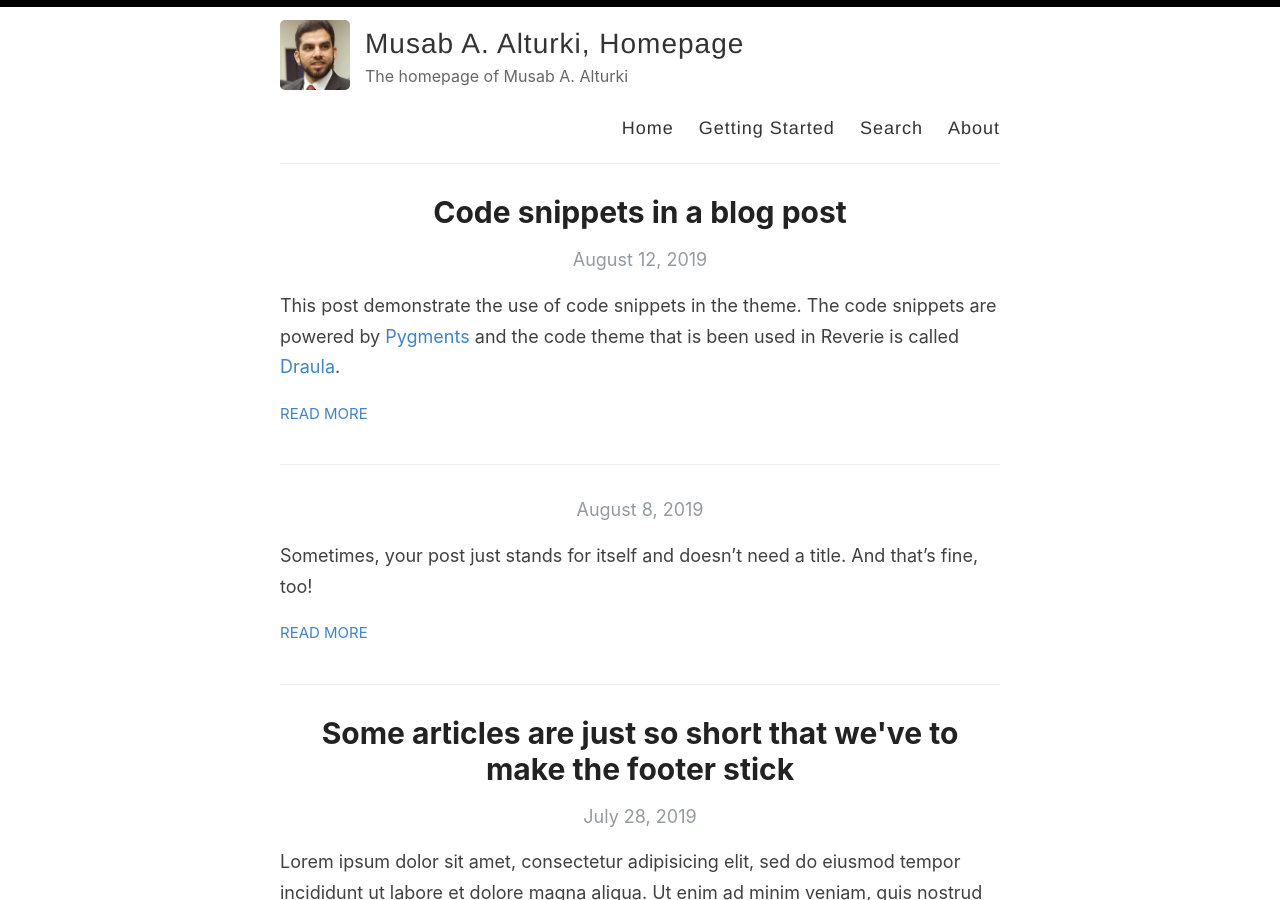
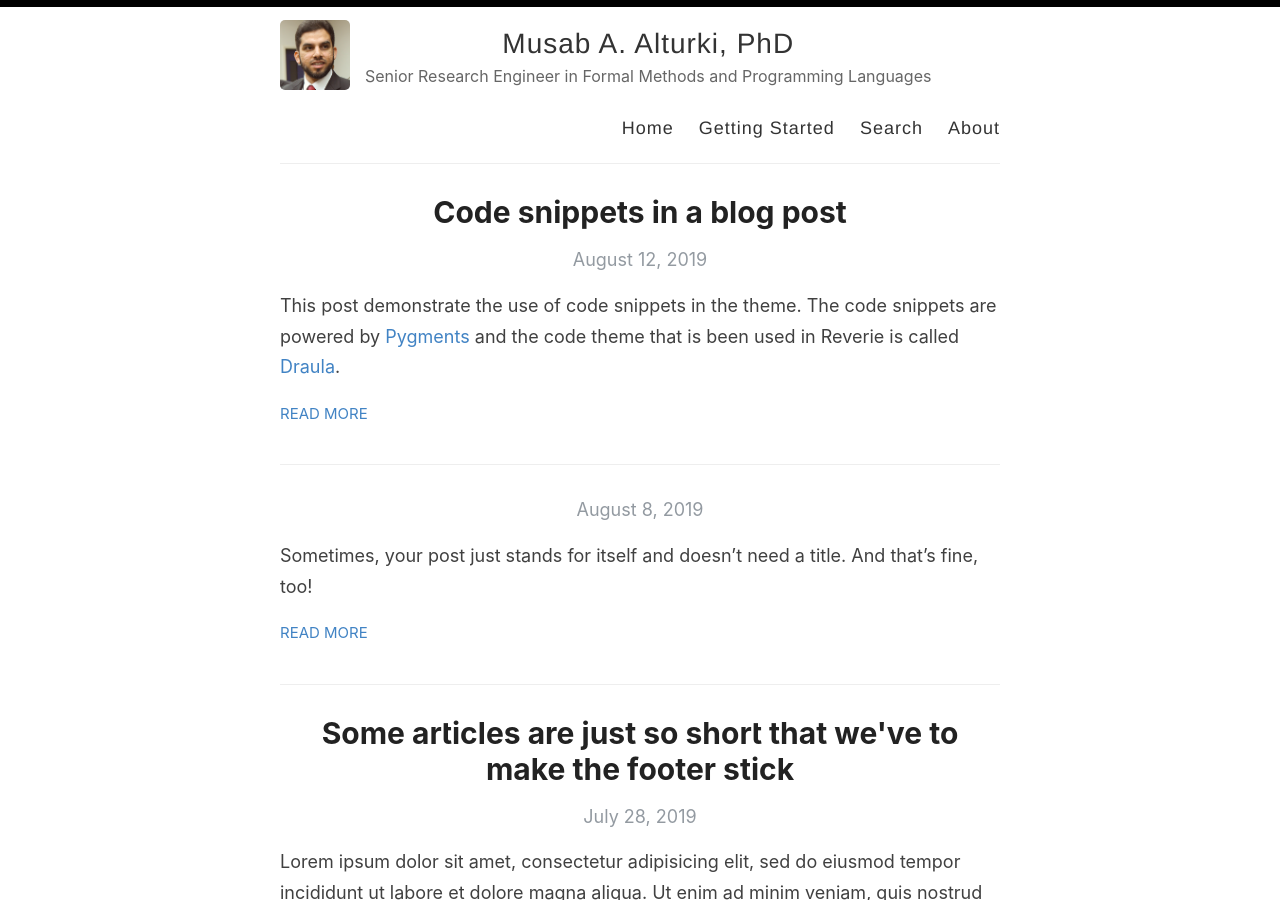
Before and after one commit to malturki/malturki-old.github.io, a Jekyll site: the page built from index.html, in a window 1280 px wide and 900 px high. Built offline with Jekyll 4.4.1, drawn with Linux system fonts in a browser that asks for light colours; the list of posts is cut into pages by our own code.

Commit message:
Update _config.yml

```diff
--- a/_config.yml
+++ b/_config.yml
@@ -3,13 +3,13 @@
 #
 
 # Name of your site (displayed in the header)
-name: Musab A. Alturki, Homepage
+name: Musab A. Alturki, PhD
 
 # Name of the author
 author: Musab A. Alturki
 
 # Short bio or description (displayed in the header)
-description: The homepage of Musab A. Alturki
+description: Senior Research Engineer in Formal Methods and Programming Languages
 
 # URL of your avatar or profile pic (you could use your GitHub profile pic)
 avatar: /images/musab.alturki.profile.png
```
